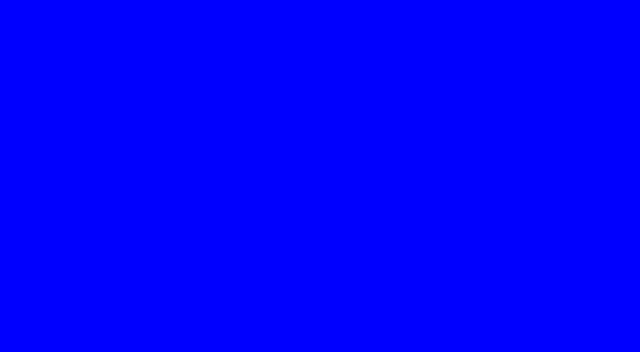
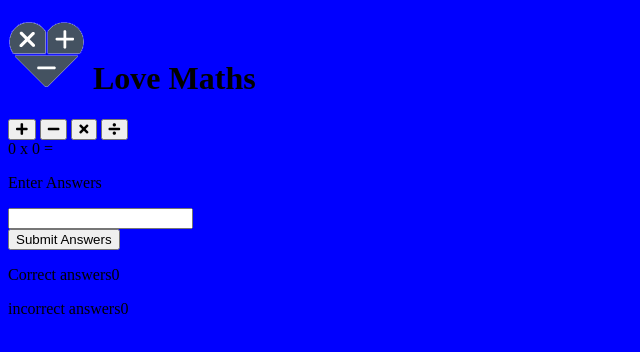
Before and after one commit to assofiejakobsson/Love-Maths-Walkthrough-Project, a plain HTML site: page index.html in a window 1280 px wide. Shown: the whole page, without its empty margins (0-640 px from the left). Drawn offline with Linux system fonts and the light colour scheme.

Commit message:
Add html struktur to controll- area

```diff
--- a/index.html
+++ b/index.html
@@ -1,15 +1,56 @@
 <!DOCTYPE html>
 <html lang="en">
+
 <head>
     <meta charset="UTF-8">
     <meta http-equiv="X-UA-Compatible" content="IE=edge">
     <meta name="viewport" content="width=device-width, initial-scale=1.0">
+    <!--Link google font-->
+    <link href="https://fonts.googleapis.com/css?family=Raleway%7CRighteous" rel="stylesheet">
+    <!--font awsome-->
+    <link rel="stylesheet" href="https://use.fontawesome.com/releases/v5.7.2/css/all.css"
+        integrity="sha384-fnmOCqbTlWIlj8LyTjo7mOUStjsKC4pOpQbqyi7RrhN7udi9RwhKkMHpvLbHG9Sr" crossorigin="anonymous">
     <link rel="stylesheet" href="assets/css/style.css">
     <title>Document</title>
 </head>
+
 <body>
+    <h1 class="heading">
+        <img class="logo" src="assets/images/logo.jpeg" alt="logo"> Love Maths
+    </h1>
 
+    <div class="game-area">
+        <div class="control-area">
+            <button btn btn--big btn--green>
+                <i class="fas fa-plus"></i>
+            </button>
+            <button btn btn-big btn--blue>
+                <i class="fas fa-minus"></i>
+            </button>
+            <button btn btn-big btn--orange>
+                <i class="fas fa-times"></i>
+            </button>
+            <button btn btn-big btn--red>
+                <i class="fas fa-divide"></i>
+            </button>
+        </div>
+        <div class="question-area">
+            <span id="operand1">0</span>
+            <span id="operater">x</span>
+            <span id="operand2">0</span>
+            <span>=</span>
+            <p class="answers-message">Enter Answers</p>
+            <input id="answers-box" type="number">
+        </div>
+        <button class="btn btn--gray">Submit Answers</button>
+    </div>
+
+    <div class="score-area">
+        <p class="scores">Correct answers<span id="score">0</span></p>
+        <p class="scores">incorrect answers<span id="incorrect">0</span></p>
+    </div>
 
     <script src="assets/js/script.js"></script>
 </body>
+
 </html>
```
Also changed, not shown: assets/images/logo.jpeg (added).
